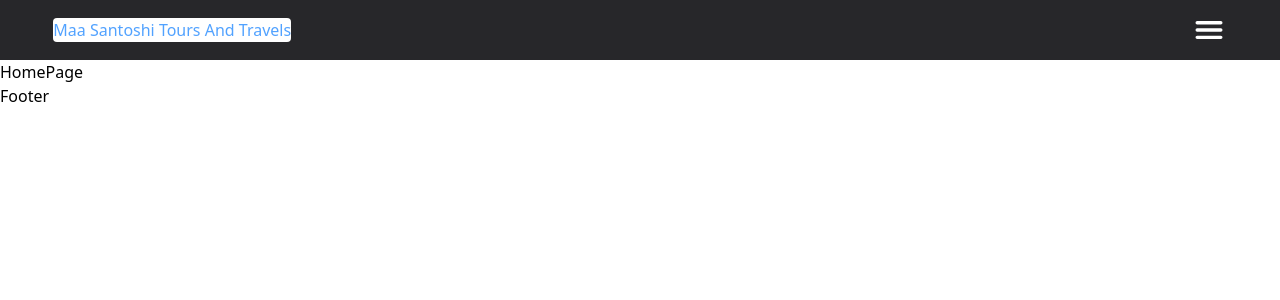
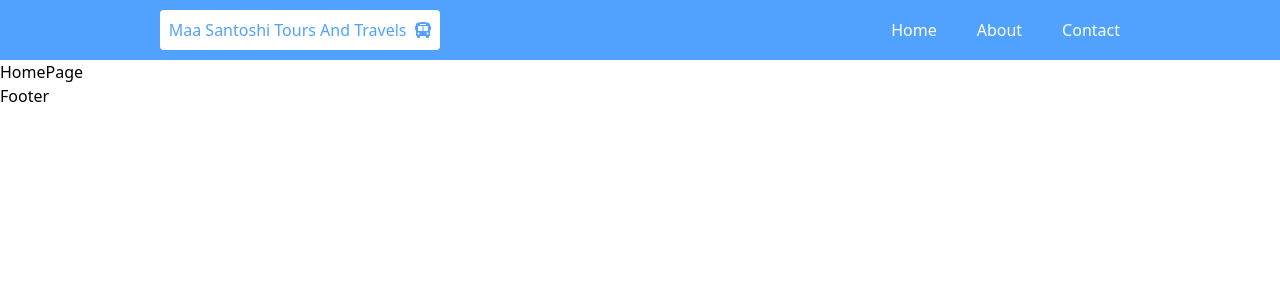
Before and after one commit to Kamal-Krushna-Sahu/Tour-and-Travels, a React (Vite) app in the folder frontend/: page / in a window 1280 px wide. Shown: the top 300 px of the page. Built offline with nearby package versions, Linux system fonts and the light colour scheme.

Commit message:
responsive navbar for bigger screen

```diff
--- a/frontend/src/components/ui/Header.jsx
+++ b/frontend/src/components/ui/Header.jsx
@@ -2,6 +2,7 @@ import React, { useState } from "react";
 import { NavLink } from "react-router";
 import { IoMenu } from "react-icons/io5";
 import { IoClose } from "react-icons/io5";
+import { FaBusAlt } from "react-icons/fa";
 
 const Header = () => {
   const [hamburgerMenu, setHamburgerMenu] = useState(false);
@@ -11,40 +12,55 @@ const Header = () => {
   };
 
   return (
-    <header className="h-15 bg-zinc-800 flex justify-center items-center">
-      <nav className="flex justify-between items-center w-11/12 h-10 fixed">
-        <div className="bg-white rounded">
+    <header className="h-15 bg-blue-400 flex justify-center items-center">
+      <nav className="flex justify-between items-center w-full m-1 sm:w-10/12 md:w-9/12">
+        <div className="bg-white rounded h-10 flex justify-evenly items-center w-70">
           <h1 className="text-blue-400">Maa Santoshi Tours And Travels</h1>
+          <FaBusAlt className="text-blue-400" />
         </div>
 
-        <div className="flex items-center">
+        {/* navbar for large screen */}
+        <div className="hidden md:flex gap-10">
+          <NavLink to="/" className="text-white hover:text-blue-200">
+            Home
+          </NavLink>
+          <NavLink to="/about" className="text-white hover:text-blue-200">
+            About
+          </NavLink>
+          <NavLink to="/contact" className="text-white hover:text-blue-200">
+            Contact
+          </NavLink>
+        </div>
+
+        {/* hamburger menu for mobile devices */}
+        <div className="flex items-center md:hidden">
           {hamburgerMenu ? (
-            <IoClose onClick={handleClick} className="text-4xl text-white" />
+            <IoClose onClick={handleClick} className="text-5xl text-white" />
           ) : (
-            <IoMenu onClick={handleClick} className="text-4xl text-white" />
+            <IoMenu onClick={handleClick} className="text-5xl text-white" />
           )}
         </div>
       </nav>
 
       {hamburgerMenu && (
-        <div className="bg-white text-black w-full absolute top-15 flex flex-col p-4 gap-4 shadow-md">
+        <div className="bg-white text-black w-full absolute top-15 flex flex-col items-center p-4 gap-4 shadow-md">
           <NavLink
             to="/"
-            className="text-black hover:text-blue-400"
+            className="text-black hover:text-blue-400 text-xl"
             onClick={handleClick}
           >
             Home
           </NavLink>
           <NavLink
             to="/about"
-            className="text-black hover:text-blue-400"
+            className="text-black hover:text-blue-400 text-xl"
             onClick={handleClick}
           >
             About
           </NavLink>
           <NavLink
             to="/contact"
-            className="text-black hover:text-blue-400"
+            className="text-black hover:text-blue-400 text-xl"
             onClick={handleClick}
           >
             Contact
```
